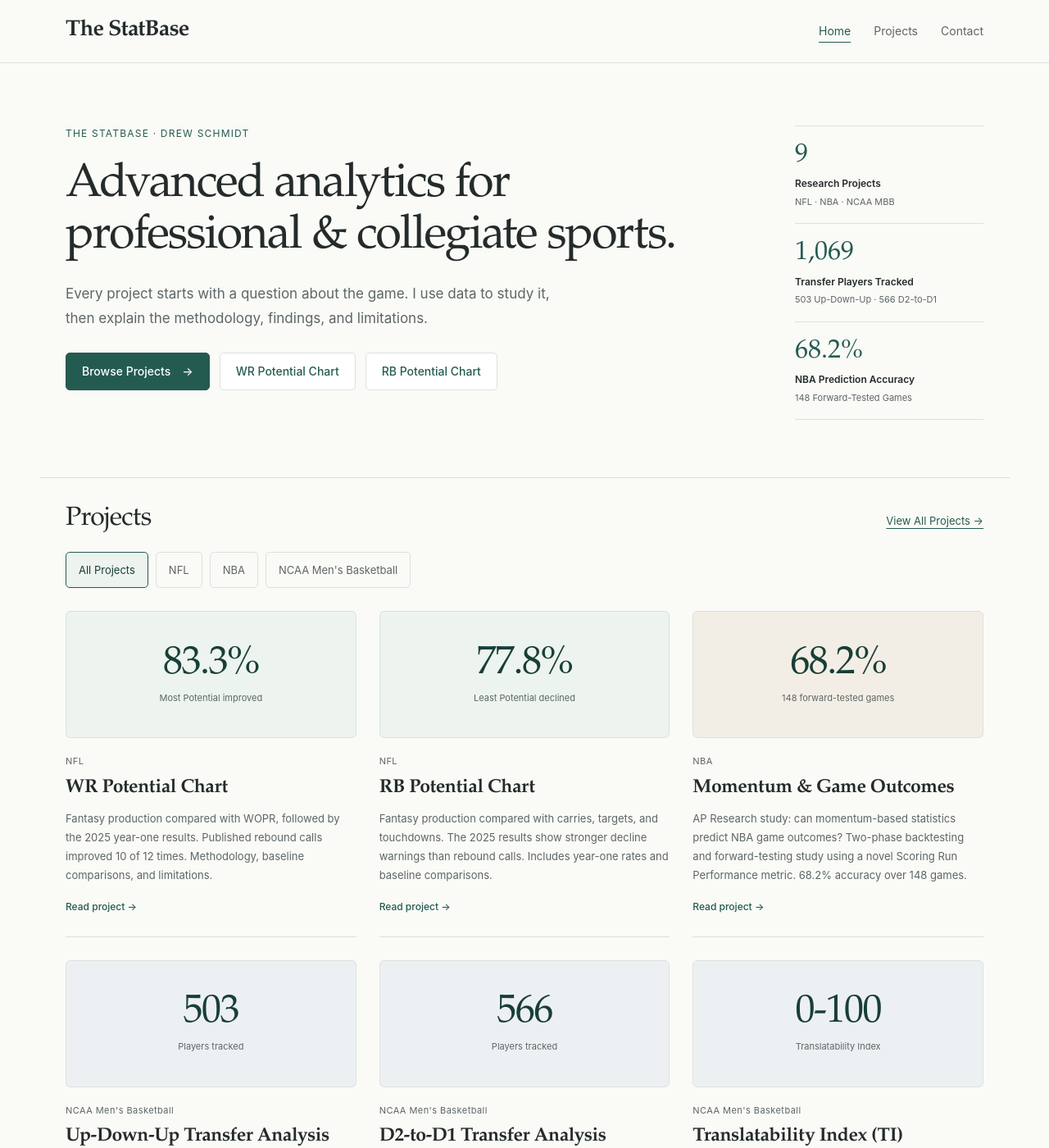
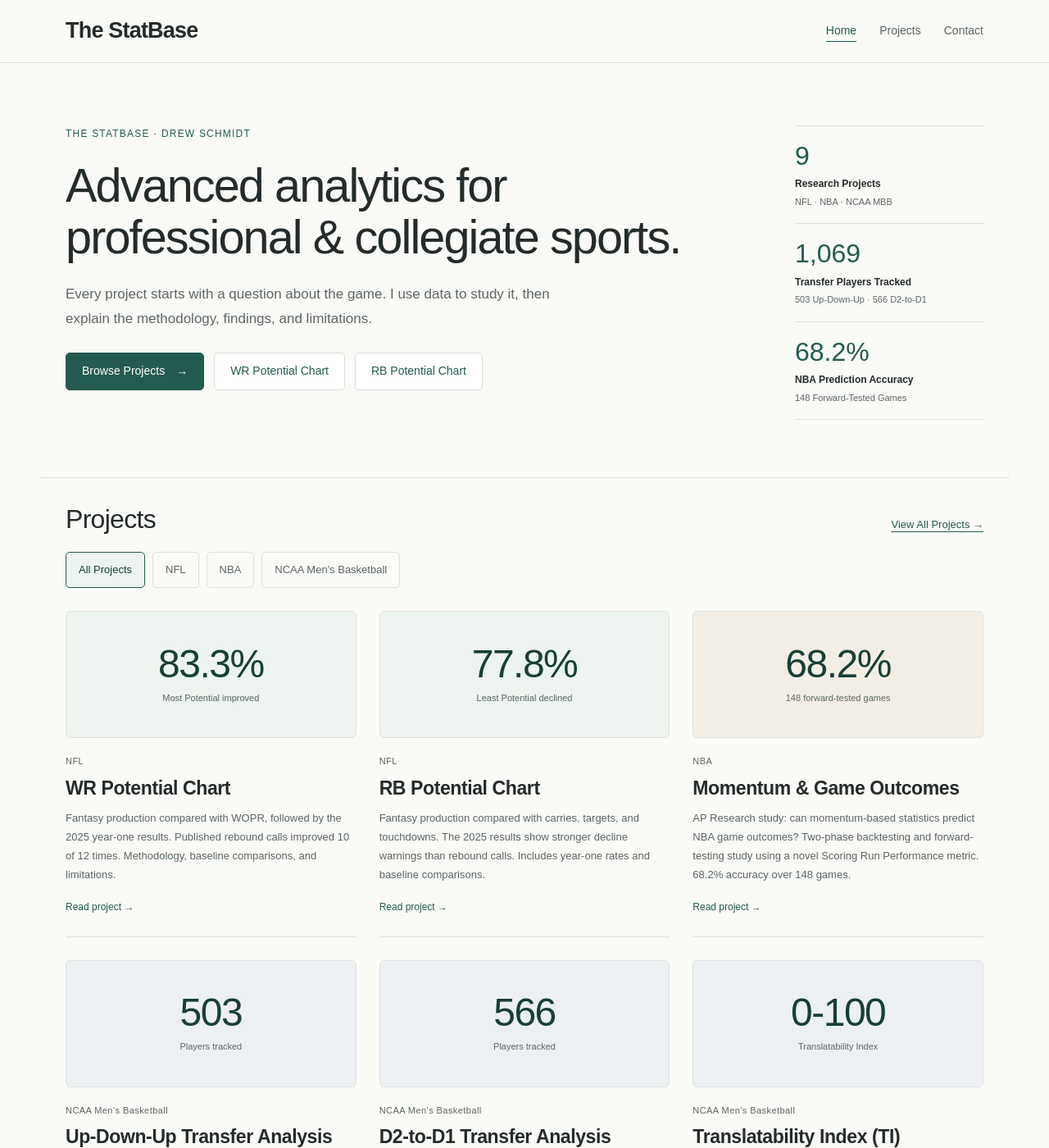
Before and after one commit to thestatbase/thestatbase.github.io, a Jekyll site: the page built from index.html, in a window 1280 px wide and 1400 px high. Shown: the whole window at 82% size. Built offline with Jekyll 4.4.1, drawn with Linux system fonts in a browser that asks for light colours.

Commit message:
Font changes

```diff
--- a/assets/css/main.scss
+++ b/assets/css/main.scss
@@ -12,8 +12,7 @@
   --border:#dce1dc;
   --muted:#f0f2ed;
   --radius:6px;
-  --sans:-apple-system,BlinkMacSystemFont,'Segoe UI',Arial,sans-serif;
-  --serif:'Iowan Old Style','Palatino Linotype','Book Antiqua',Georgia,serif;
+  --sans:Arial,Helvetica,sans-serif;
 }
 
 * {
@@ -107,7 +106,7 @@ h1,h2,h3 {
 }
 
 .nav-brand {
-  font:600 27px/1.3 var(--serif);
+  font:600 27px/1.3 var(--sans);
   letter-spacing:-.8px;
   text-decoration:none;
   color:var(--text);
@@ -185,7 +184,7 @@ h1,h2,h3 {
 
 .home-hero h1 {
   max-width:780px;
-  font:500 clamp(36px,4.5vw,60px)/1.08 var(--serif);
+  font:500 clamp(36px,4.5vw,60px)/1.08 var(--sans);
   letter-spacing:-1.9px;
   margin-bottom:24px;
 }
@@ -244,7 +243,7 @@ h1,h2,h3 {
 
 .stat-num {
   display:block;
-  font:500 32px/1.2 var(--serif);
+  font:500 32px/1.2 var(--sans);
   color:var(--primary);
   font-variant-numeric:tabular-nums;
 }
@@ -278,7 +277,7 @@ h1,h2,h3 {
 }
 
 .section-heading h2 {
-  font:500 32px/1.25 var(--serif);
+  font:500 32px/1.25 var(--sans);
   letter-spacing:-.7px;
   margin:0;
 }
@@ -369,7 +368,7 @@ h1,h2,h3 {
 }
 
 .project-art-value {
-  font:500 48px/1 var(--serif);
+  font:500 48px/1 var(--sans);
   letter-spacing:-1.5px;
   color:var(--primary-dark);
   font-variant-numeric:tabular-nums;
@@ -401,7 +400,7 @@ h1,h2,h3 {
 }
 
 .project-card h3 {
-  font:600 23px/1.23 var(--serif);
+  font:600 23px/1.23 var(--sans);
   margin-bottom:12px;
   letter-spacing:-.4px;
 }
@@ -452,7 +451,7 @@ h1,h2,h3 {
 }
 
 .projects-hero h1 {
-  font:500 clamp(38px,5vw,52px)/1.1 var(--serif);
+  font:500 clamp(38px,5vw,52px)/1.1 var(--sans);
   letter-spacing:-1.4px;
   margin-bottom:15px;
 }
@@ -501,7 +500,7 @@ h1,h2,h3 {
 }
 
 .page-header h1 {
-  font:500 clamp(33px,4.2vw,48px)/1.12 var(--serif);
+  font:500 clamp(33px,4.2vw,48px)/1.12 var(--sans);
   letter-spacing:-1.4px;
   max-width:850px;
   margin-bottom:17px;
@@ -531,7 +530,7 @@ h1,h2,h3 {
 }
 
 .page-content h2 {
-  font:600 29px/1.25 var(--serif);
+  font:600 29px/1.25 var(--sans);
   letter-spacing:-.45px;
   margin-top:44px;
   margin-bottom:18px;
@@ -584,7 +583,7 @@ h1,h2,h3 {
 .stat-value {
   display:block;
   color:var(--primary);
-  font:500 clamp(23px,2.6vw,32px)/1.3 var(--serif);
+  font:500 clamp(23px,2.6vw,32px)/1.3 var(--sans);
   font-variant-numeric:tabular-nums;
   white-space:nowrap;
   letter-spacing:-.7px;
@@ -766,7 +765,7 @@ pre {
 }
 
 .footer-brand {
-  font:600 21px/1.3 var(--serif);
+  font:600 21px/1.3 var(--sans);
   letter-spacing:-.5px;
 }
 
```
Also changed, not shown: README.md, 2 other files.
